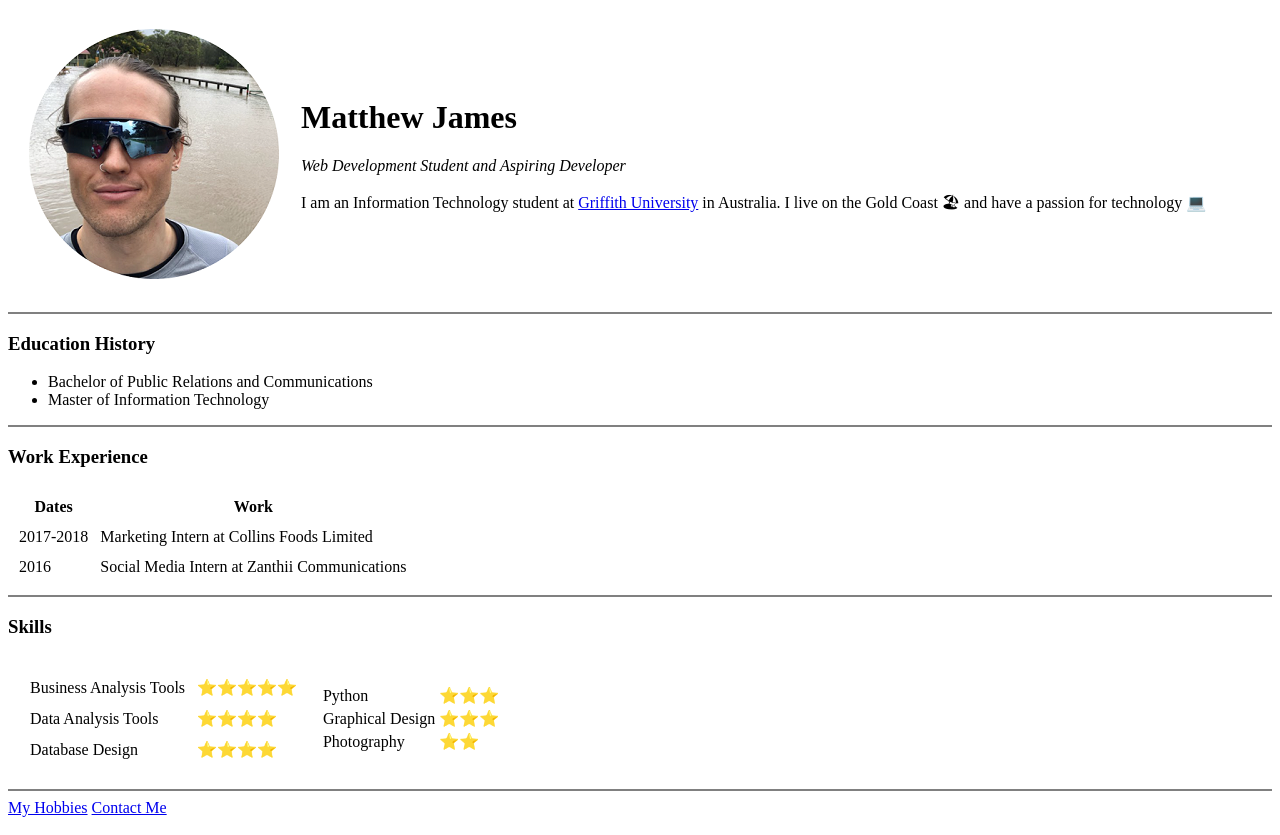
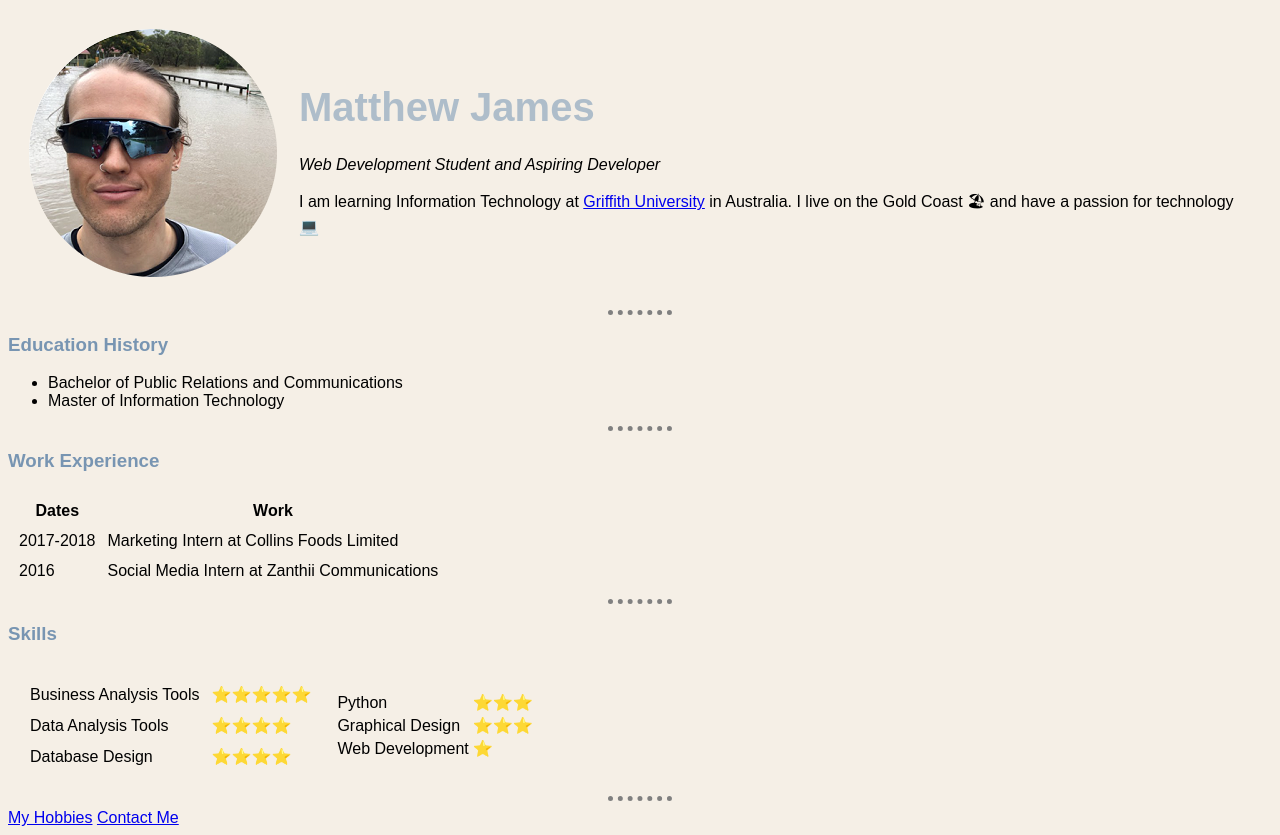
Before and after one commit to kwapz/cv, a plain HTML site: page index.html in a window 1280 px wide. Drawn offline with Linux system fonts and the light colour scheme.

Commit message:
Add files via upload

```diff
--- /dev/null
+++ b/css/styles.css
@@ -0,0 +1,31 @@
+body {
+  background-color: #F5EFE6;
+  font-family: Arial, Helvetica, sans-serif;
+}
+
+hr {
+  border-style: none;
+  border-top-style: dotted;
+  border-color: grey;
+  border-width: 5px;
+  width: 5%;
+}
+
+h1 {
+  color: #AEBDCA;
+  font-size: 40px;
+  font-family: Arial, Helvetica, sans-serif;
+}
+
+
+h3 {
+  color: #7895B2;
+  font-family: Arial, Helvetica, sans-serif;
+}
+
+
+/*CLASS SELECTORS*/
+
+.link:hover {
+  color: #7895B2;
+}
--- a/index.html
+++ b/index.html
@@ -2,31 +2,38 @@
 <html>
   <head>
     <meta charset="UTF-8" />
-    <title>🧊 Matt's Personal Site</title>
+    <title>⛰️ Matt's Personal Site</title>
+    <link rel="stylesheet" href="css/styles.css" />
   </head>
+
   <body>
     <table cellspacing="20">
       <tr>
-        <td><img src="images/matt circle.png" alt="matt profile picture" /></td>
+        <td>
+          <img
+            src="images/matt circle-modified.png"
+            alt="matt profile picture"
+          />
+        </td>
         <td>
           <h1>Matthew James</h1>
           <p><em>Web Development Student and Aspiring Developer</em></p>
           <p>
-            I am an Information Technology student at
-            <a href="https://www.griffith.edu.au/">Griffith University</a> in
+            I am learning Information Technology at
+            <a class="link" href="https://www.griffith.edu.au/">Griffith University</a> in
             Australia. I live on the Gold Coast 🏖 and have a passion for
             technology 💻
           </p>
         </td>
       </tr>
     </table>
-    <hr size="2" noshade/>
+    <hr />
     <h3>Education History</h3>
     <ul>
       <li>Bachelor of Public Relations and Communications</li>
       <li>Master of Information Technology</li>
     </ul>
-    <hr size="2" noshade/>
+    <hr />
     <h3>Work Experience</h3>
     <table cellspacing="10">
       <thead>
@@ -47,7 +54,7 @@
       </tbody>
       <tfoot></tfoot>
     </table>
-    <hr size="2" noshade/>
+    <hr />
     <h3>Skills</h3>
     <table cellspacing="10">
       <tr>
@@ -78,15 +85,15 @@
               <td>⭐⭐⭐</td>
             </tr>
             <tr>
-              <td>Photography</td>
-              <td>⭐⭐</td>
+              <td>Web Development</td>
+              <td>⭐</td>
             </tr>
           </table>
         </td>
       </tr>
     </table>
-    <hr size="2" noshade />
-    <a href="hobbies.html">My Hobbies</a>
-    <a href="contactme.html">Contact Me</a>
+    <hr />
+    <a class="link" href="hobbies.html">My Hobbies</a>
+    <a class="link" href="contactme.html">Contact Me</a>
   </body>
 </html>
```
Also changed, not shown: contactme.html (+13 -8 lines), hobbies.html (+1 -0 lines), images/matt circle-modified.png (added).
